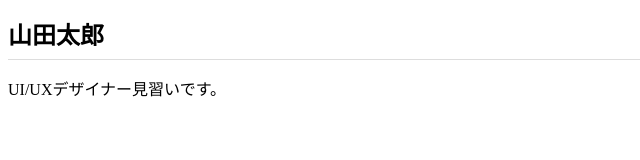
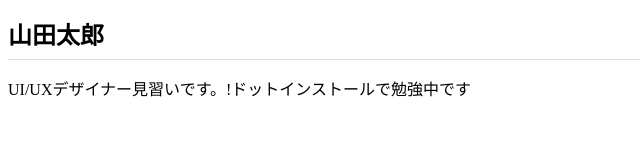
Before and after one commit to manoyuu/manoyuu.github.io, a plain HTML site: page index.html in a window 1280 px wide. Shown: the whole page, without its empty margins (0-640 px from the left). Drawn offline with Linux system fonts and the light colour scheme.

Commit message:
Add files via upload

```diff
--- a/index.html
+++ b/index.html
@@ -7,6 +7,6 @@
   </head>
   <body>
     <h1>山田太郎</h1>
-    <p>UI/UXデザイナー見習いです。</p>
+    <p>UI/UXデザイナー見習いです。!ドットインストールで勉強中です</p>
   </body>
 </html>
```
